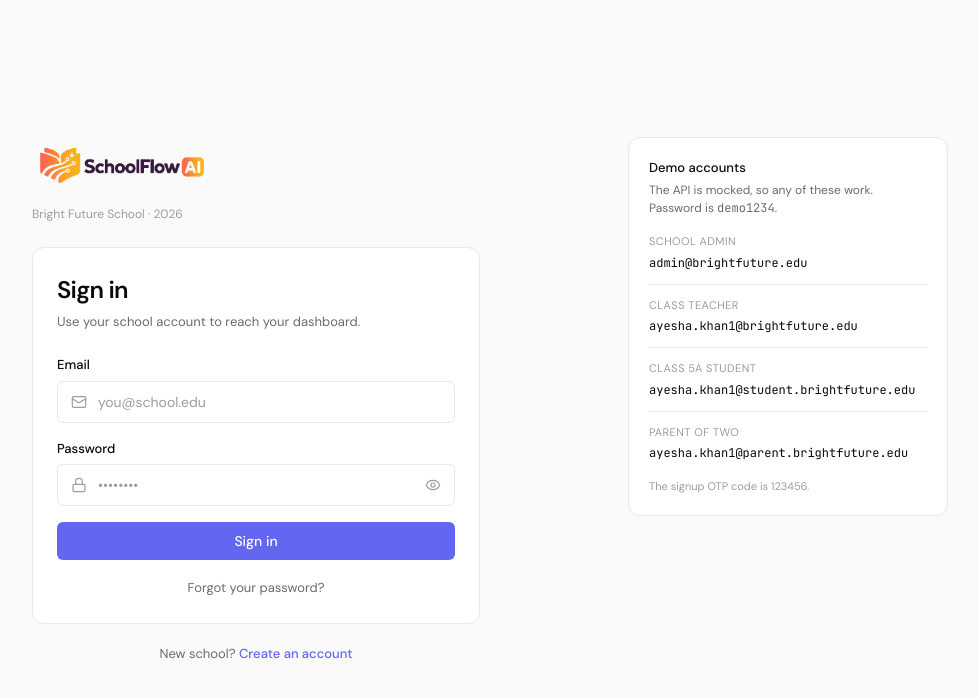
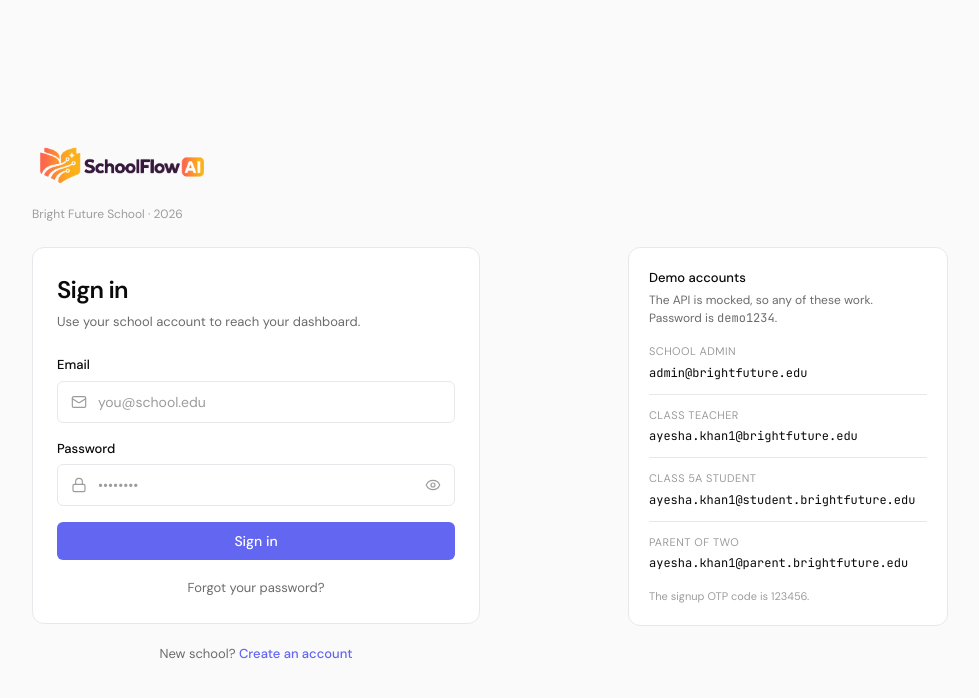
Before and after one commit to rahmat058/school-flow-ai, a React (Vite) app in the folder frontend/: page /login in a window 1280 px wide. Shown: the top 698 px of the page, without its empty margins (204-1183 px from the left). Built offline with nearby package versions, Linux system fonts and the light colour scheme; no server answers; a web font is replaced by a local one.

Commit message:
🐛 fix: demo component align with auth form

```diff
--- a/frontend/src/features/auth/components/AuthShell.tsx
+++ b/frontend/src/features/auth/components/AuthShell.tsx
@@ -16,15 +16,16 @@ export function AuthShell({ title, subtitle, children, footer }: AuthShellProps)
   return (
     <div className="bg-canvas flex min-h-screen items-center justify-center py-10">
       <div className="page-container">
-        <div className="mx-auto grid w-full max-w-5xl gap-10 lg:grid-cols-[minmax(0,1fr)_320px]">
-          <div className="mx-auto w-full max-w-md">
-            <div className="mb-6">
-              <img src={BRAND.wordmark} alt={BRAND.name} className="h-14 w-45 object-cover" />
-              <p className="text-ink-subtle mt-3 text-[12px]">
-                {activeSchool.name} · {activeSchool.settings.academicYear}
-              </p>
-            </div>
+        <div className="mx-auto grid w-full max-w-5xl gap-x-10 gap-y-6 lg:grid-cols-[minmax(0,1fr)_320px]">
+          {/* The brand gets its own row, so the card and the demo panel share a start line. */}
+          <div className="mx-auto w-full max-w-md lg:col-start-1 lg:row-start-1">
+            <img src={BRAND.wordmark} alt={BRAND.name} className="h-14 w-45 object-cover" />
+            <p className="text-ink-subtle mt-3 text-[12px]">
+              {activeSchool.name} · {activeSchool.settings.academicYear}
+            </p>
+          </div>
 
+          <div className="mx-auto w-full max-w-md lg:col-start-1 lg:row-start-2">
             <div className="border-line bg-surface rounded-xl border p-6">
               <h1 className="font-display text-ink text-[24px] font-semibold tracking-[-0.03em]">{title}</h1>
               <p className="text-ink-muted mt-1 text-[13px]">{subtitle}</p>
@@ -44,7 +45,7 @@ export function AuthShell({ title, subtitle, children, footer }: AuthShellProps)
 /** Demo-only affordance so the flows can be explored without a backend. */
 function DemoAccountsPanel() {
   return (
-    <aside className="border-line bg-surface hidden rounded-xl border p-5 lg:block lg:self-start">
+    <aside className="border-line bg-surface hidden rounded-xl border p-5 lg:col-start-2 lg:row-start-2 lg:block lg:self-start">
       <p className="text-ink text-[13px] font-medium">Demo accounts</p>
       <p className="text-ink-muted mt-1 text-[12px]">
         The API is mocked, so any of these work. Password is <span className="font-mono">demo1234</span>.
```
Also changed, not shown: 2 other files (tests, documents, lock files or other folders).
